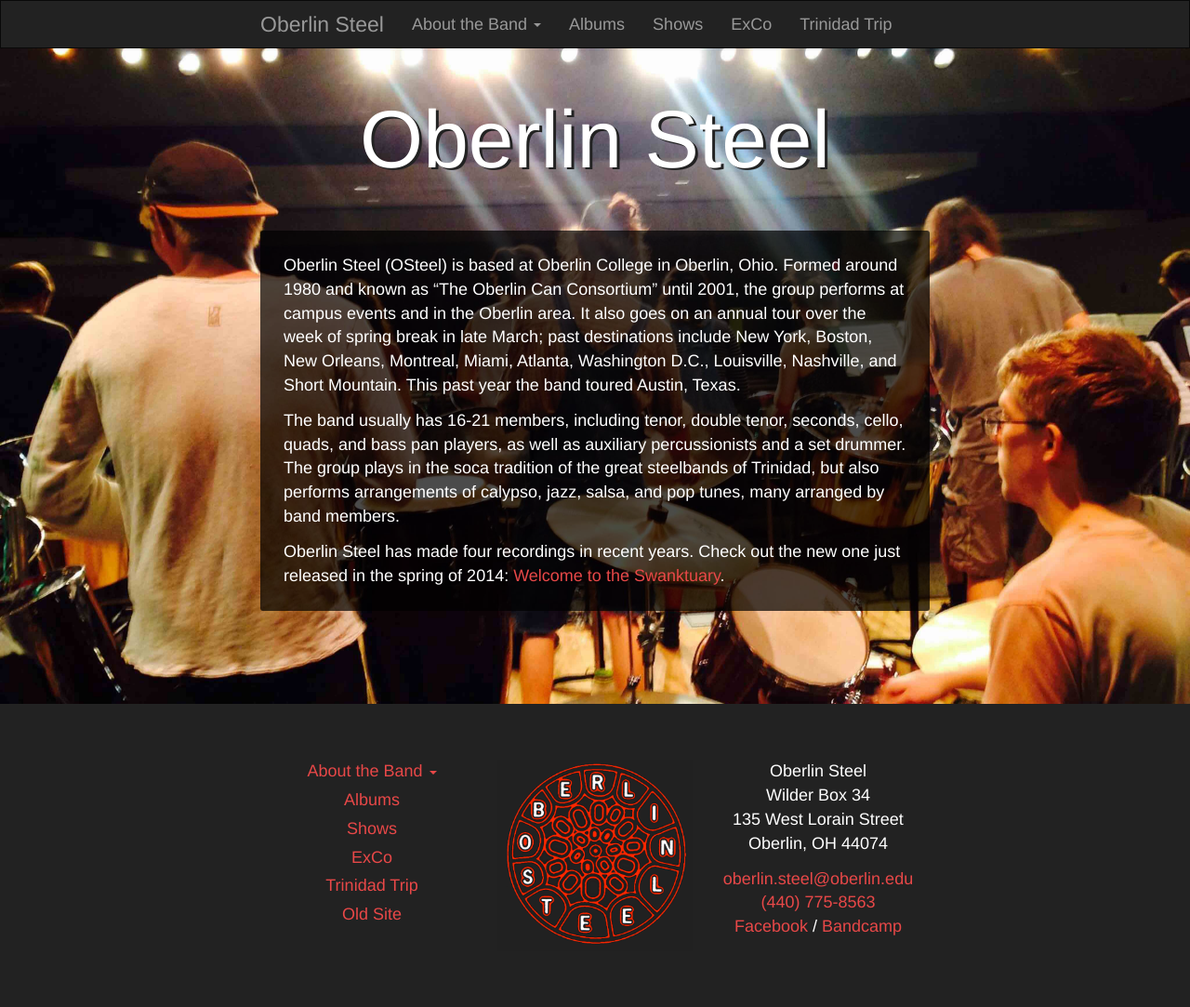
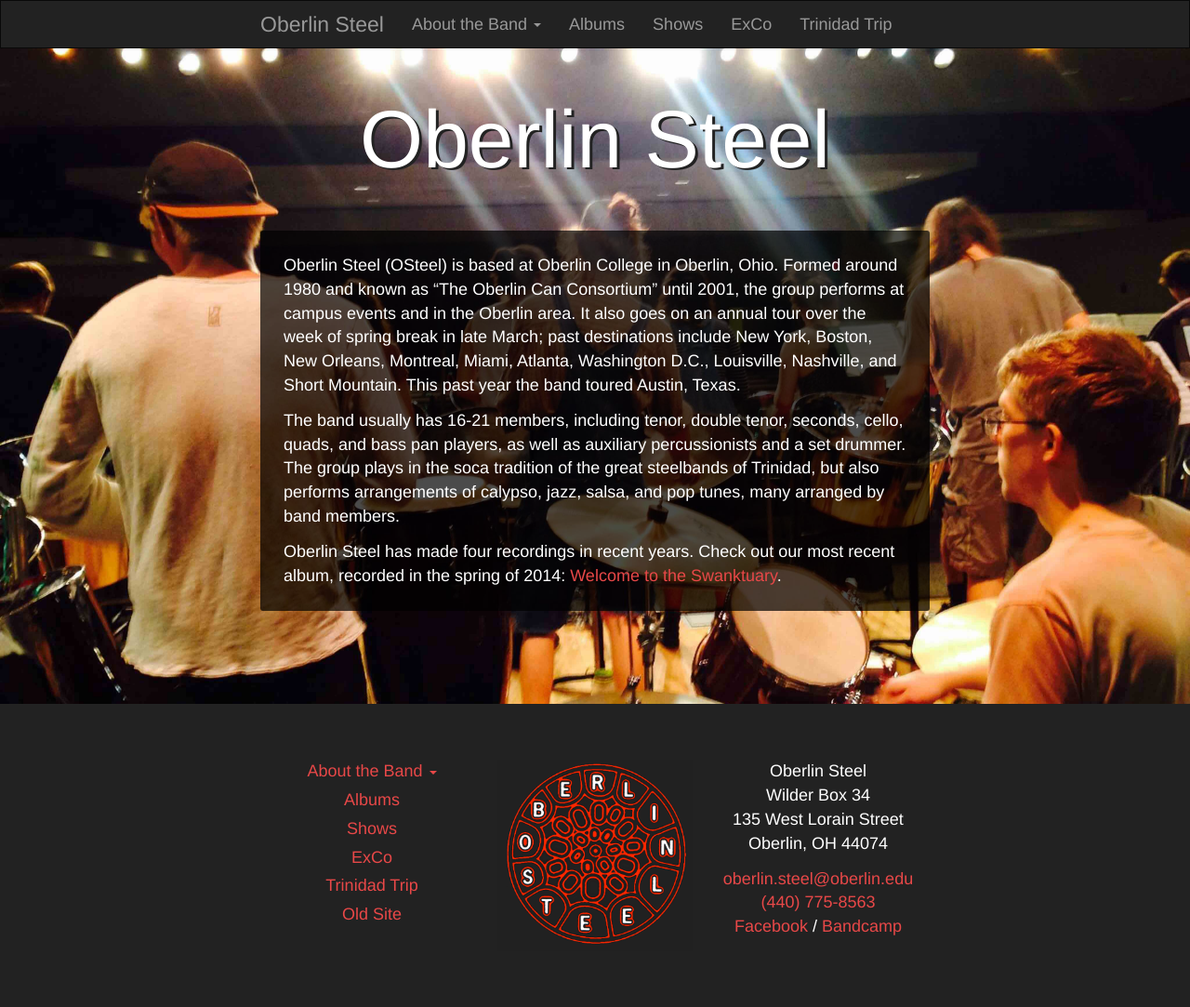
Before and after one commit to oberlinsteel/oberlinsteel.github.io, a Jekyll site: the page built from index.md, in a window 1280 px wide. Shown: the whole page at 93% size. Built offline with Jekyll 4.4.1, drawn with Linux system fonts in a browser that asks for light colours; Markdown is read by kramdown in place of the engine named in the settings.

Commit message:
Update index.md

```diff
--- a/index.md
+++ b/index.md
@@ -10,4 +10,4 @@
 
 The band usually has 16-21 members, including tenor, double tenor, seconds, cello, quads, and bass pan players, as well as auxiliary percussionists and a set drummer. The group plays in the soca tradition of the great steelbands of Trinidad, but also performs arrangements of calypso, jazz, salsa, and pop tunes, many arranged by band members.
 
-Oberlin Steel has made four recordings in recent years. Check out the new one just released in the spring of 2014: [Welcome to the Swanktuary]({{ site.baseurl }}/albums/welcome-to-the-swanktuary).
+Oberlin Steel has made four recordings in recent years. Check out our most recent album, recorded in the spring of 2014: [Welcome to the Swanktuary]({{ site.baseurl }}/albums/welcome-to-the-swanktuary).
```
